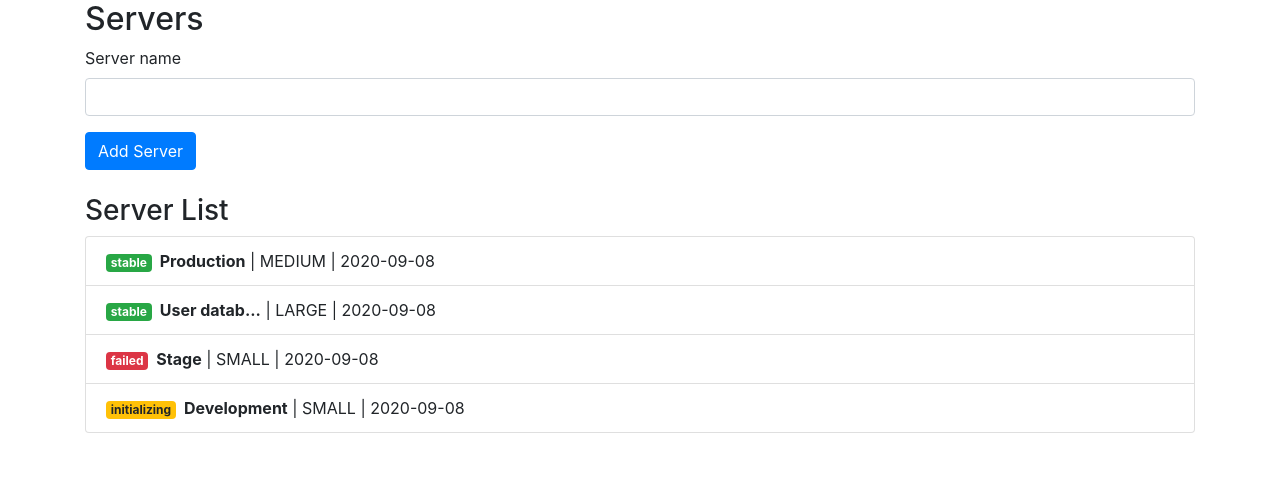
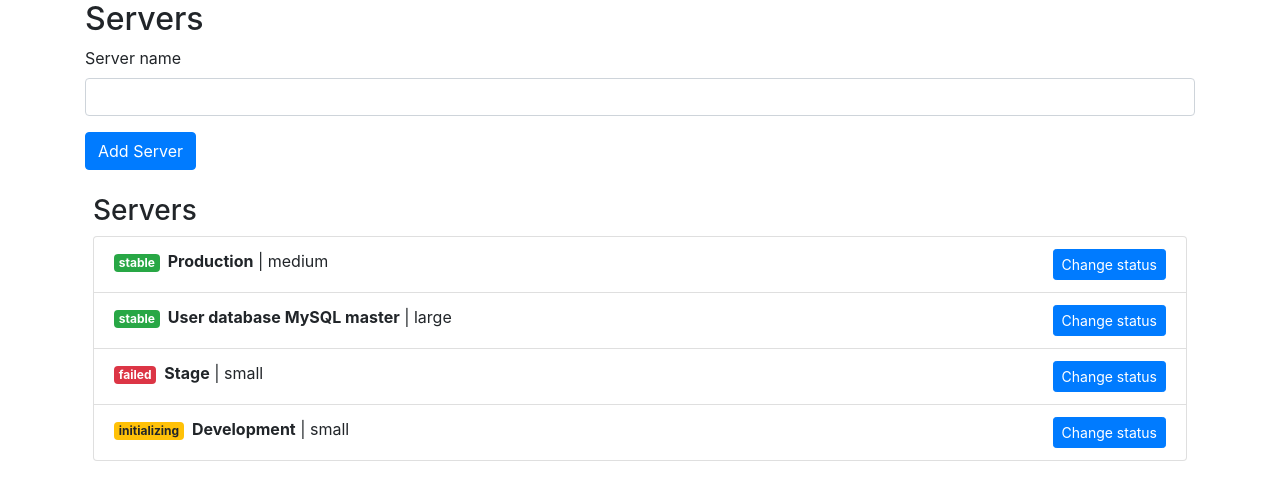
Before and after one commit to milioce/ng-course-basic, an Angular app: page / in a window 1280 px wide. Shown: the top 500 px of the page. Built offline with nearby package versions, Linux system fonts and the light colour scheme.

Commit message:
07 Components communication - Refactor server to servers

```diff
--- a/src/app/app.component.html
+++ b/src/app/app.component.html
@@ -1 +1 @@
-<app-server></app-server>
+<app-servers></app-servers>
--- a/src/app/app.module.ts
+++ b/src/app/app.module.ts
@@ -3,13 +3,13 @@ import { NgModule } from '@angular/core';
 import { FormsModule } from '@angular/forms';
 
 import { AppComponent } from './app.component';
-import { ServerComponent } from './server/server.component';
+import { ServersComponent } from './servers/servers.component';
 import { ShortenPipe } from './pipes/shorten.pipe';
 
 @NgModule({
   declarations: [
     AppComponent,
-    ServerComponent,
+    ServersComponent,
     ShortenPipe
   ],
   imports: [
--- a/src/app/server/server.component.html
+++ /dev/null
@@ -1,24 +0,0 @@
-<div class="container">
-  <h2>Servers</h2>
-  <div class="form-group">
-    <label for="name">Server name</label>
-    <input type="text" id="name" class="form-control" [(ngModel)]="serverName">
-  </div>
-  <button
-    class="btn btn-primary"
-    (click)="onCreateServer()">
-    Add Server
-  </button>
-
-  <h3 class="mt-4">Server List</h3>
-  <ul class="list-group">
-    <li class="list-group-item" *ngFor="let server of servers">
-    <span class="badge" [ngClass]="getStatusClass(server)">{{ server.status }}</span>
-    <span class="ml-2">
-      <strong>{{ server.name | shorten:15 }}</strong> |
-        {{ server.instanceType | uppercase }} |
-        {{ server.started | date: 'yyyy-MM-dd' }}
-    </span>
-    </li>
-  </ul>
-</div>
--- /dev/null
+++ b/src/app/servers/servers.component.html
@@ -0,0 +1,30 @@
+<div class="container">
+  <h2>Servers</h2>
+  <div class="form-group">
+    <label for="name">Server name</label>
+    <input type="text" id="name" class="form-control" [(ngModel)]="serverName">
+  </div>
+  <button
+    class="btn btn-primary"
+    (click)="onCreateServer()">
+    Add Server
+  </button>
+
+  <div class="row px-2 mt-4">
+    <div class="col-12">
+      <div>
+        <h3>Servers</h3>
+        <ul class="list-group">
+          <li class="list-group-item d-flex justify-content-between" *ngFor="let server of servers">
+            <div>
+              <span class="badge" [ngClass]="getStatusClass(server)">{{ server.status }}</span>
+              <span class="ml-2"><strong>{{ server.name }}</strong> | {{ server.instanceType }}</span>
+            </div>
+            <button class="btn btn-sm btn-primary">Change status</button>
+          </li>
+        </ul>
+      </div>
+    </div>
+  </div>
+
+</div>
```
Also changed, not shown: src/app/servers/servers.component.ts (renamed from src/app/server/server.component.ts, +4 -4 lines), src/app/servers/server.model.ts (renamed from src/app/server/server.model.ts), src/app/servers/servers.component.css (renamed from src/app/server/server.component.css).
